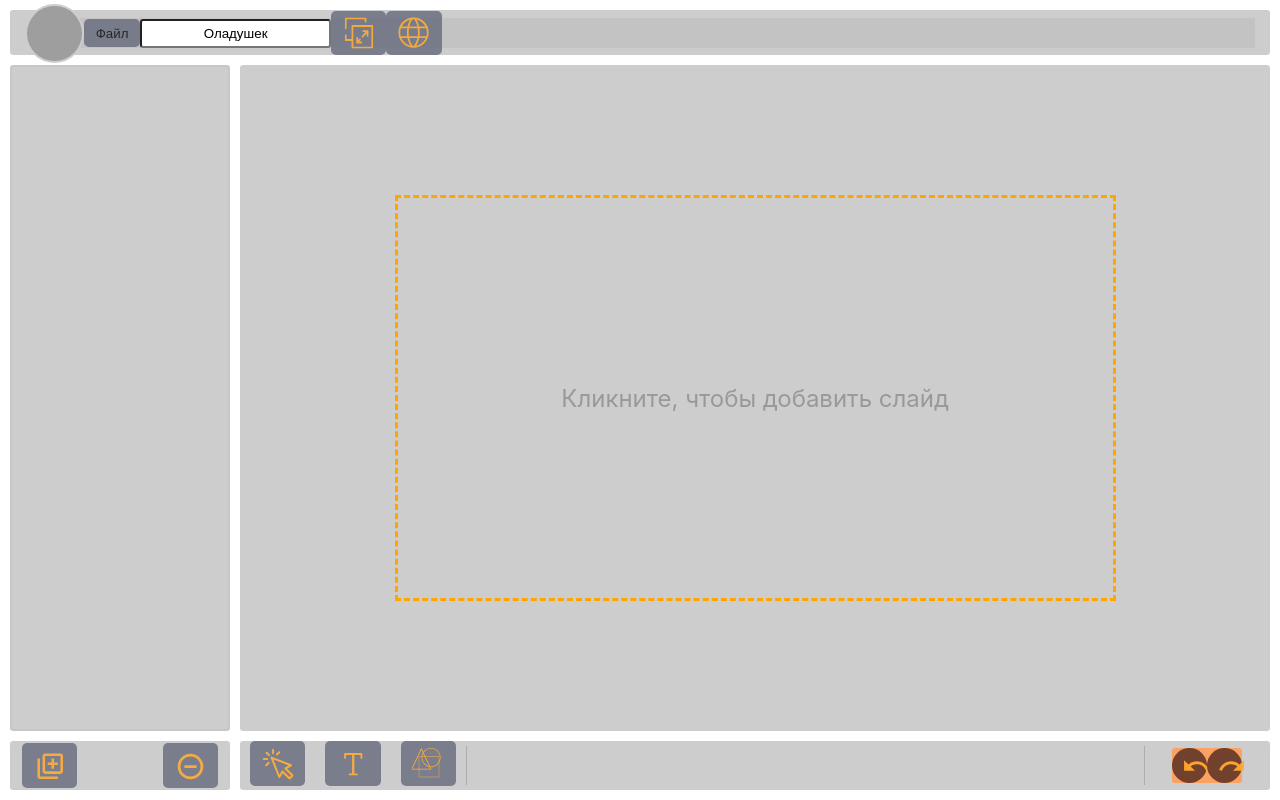
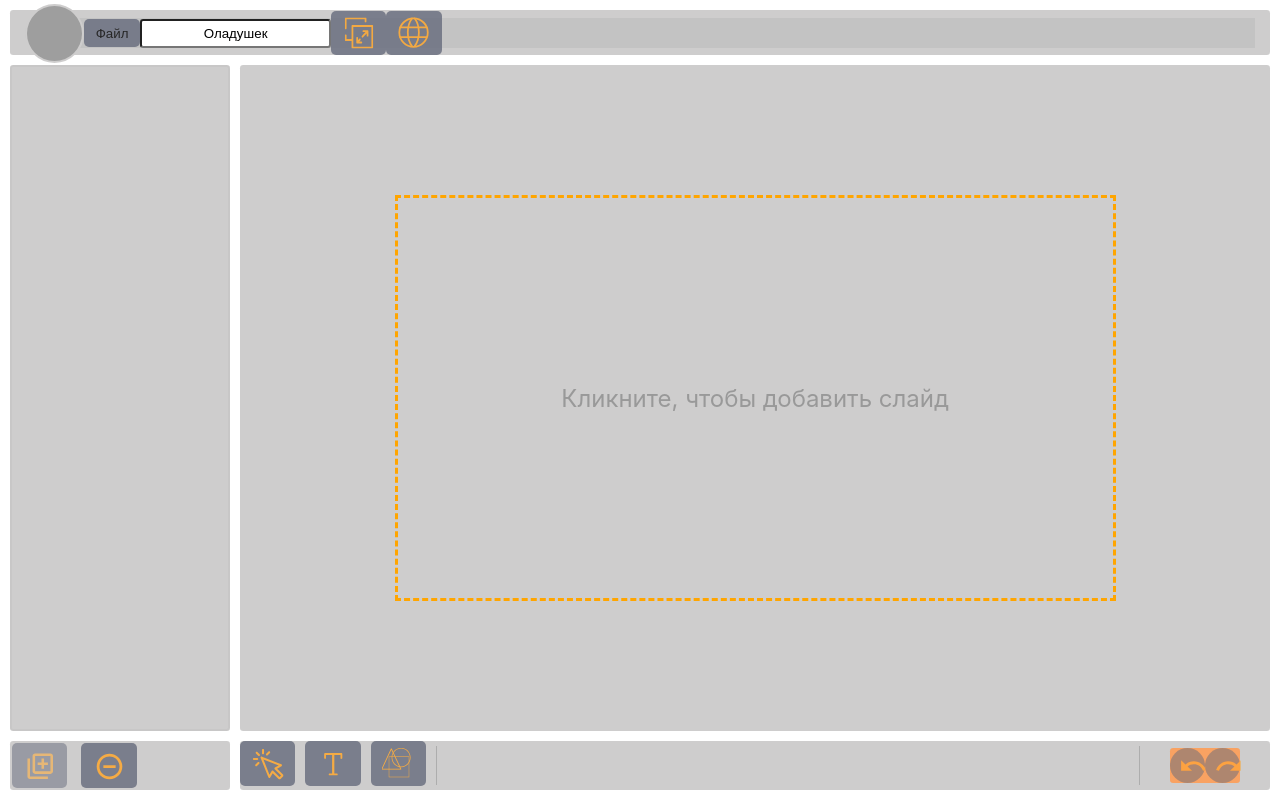
Before and after one commit to pklgn/project-os, a React (Create React App) app: page / in a window 1280 px wide. Built offline with nearby package versions, Linux system fonts and the light colour scheme; grey boxes are pictures that could not be loaded.

Commit message:
dev-10-ermakov Поправил работу disabled кнопки

```diff
--- a/src/components/AppFooter/SlideListTool/SlideListTool.module.css
+++ b/src/components/AppFooter/SlideListTool/SlideListTool.module.css
@@ -1,29 +1,6 @@
 .slides-list-tools {
     grid-area: slideTools;
-    display: grid;
-    grid-template-areas: 'add-slide-button delete-slide-button';
-    justify-content: space-between;
+    display: flex;
     background-color: rgba(190, 189, 189, 0.75);
     border-radius: 0.2rem;
 }
-
-.slides-list-tools>#add-slide-button {
-    grid-area: add-slide-button;
-}
-
-.slides-list-tools button[id="add-slide-button"],
-.slides-list-tools button[id="delete-slide-button"] {
-    margin: 0;
-}
-
-.slides-list-tools div[id="add-slide-button-tool-tip"] {
-    left: calc(145%);
-}
-
-.slides-list-tools div[id="add-slide-button-tool-tip"]:after {
-    left: 21%;
-}
-
-.slides-list-tools>#delete-slide-button {
-    grid-area: delete-slide-button;
-}
--- a/src/components/AppFooter/SlideListTool/SlideListTool.tsx
+++ b/src/components/AppFooter/SlideListTool/SlideListTool.tsx
@@ -48,18 +48,14 @@ export function SlideListTool(): JSX.Element {
 
     const buttonsInfo = [
         {
-            type: 'default',
             text: localeContext.locale.localization.slideListTool.addSlide,
-            state: 'independently',
             id: 'add-slide-button',
-            optionalText: undefined,
             iconLeft: <AddSlideIcon color="#ffa322" />,
             onMouseUp: addSlideButtonFunction,
+            state: 'disabled',
         },
         {
-            type: 'default',
             text: localeContext.locale.localization.slideListTool.deleteSlide,
-            state: 'independently',
             id: 'delete-slide-button',
             iconLeft: <DeleteSlideIcon color="#ffa322" />,
             onMouseUp: deleteSelectedSlidesButtonFunction,
@@ -79,7 +75,6 @@ export function SlideListTool(): JSX.Element {
                             <Button
                                 key={index}
                                 type={info.type}
-                                text={undefined}
                                 state={info.state}
                                 id={info.id}
                                 optionalText={info.optionalText}
@@ -87,6 +82,7 @@ export function SlideListTool(): JSX.Element {
                                 iconRight={info.iconRight}
                                 cssMix={info.cssMix}
                                 onClick={info.onClick}
+                                onMouseUp={info.onMouseUp}
                             />
                         }
                     />
--- a/src/components/common/Button/Button.module.css
+++ b/src/components/common/Button/Button.module.css
@@ -15,8 +15,8 @@
 }
 
 .button--disabled {
-    color: #ffa322;
-    background-color: #512a20;
+    opacity: 0.5;
+    cursor: default;
 }
 
 .button svg {
--- a/src/components/common/Button/Button.tsx
+++ b/src/components/common/Button/Button.tsx
@@ -2,7 +2,7 @@ import styles from './Button.module.css';
 import CSS from 'csstype';
 
 import { joinClassNames } from '../../utils/joinClassNames';
-import React, { BaseSyntheticEvent, MouseEvent, useCallback, useEffect, useRef, useState } from 'react';
+import React, { BaseSyntheticEvent, MouseEvent, useRef, useState } from 'react';
 
 type ButtonState = 'pressed' | 'active' | 'disabled' | 'independently' | 'hover';
 type ButtonType = 'in-list' | 'default' | 'round';
@@ -44,13 +44,15 @@ export function Button(props: ButtonProps) {
 
     const onMouseEnterHandler = (event: MouseEvent) => {
         if (event.buttons === 1) {
-            setButtonState('active');
+            !disabled && setButtonState('active');
         } else {
-            setButtonState('hover');
+            !disabled && setButtonState('hover');
         }
     };
     const onMouseLeaveHandler = () => {
-        setButtonState('independently');
+        if (!disabled) {
+            setButtonState('independently');
+        }
     };
     const textElement = text ? <span className={styles['text']}>{text}</span> : null;
     const optionalTextElement = optionalText ? <span className={styles['optional-text']}>{optionalText}</span> : null;
@@ -58,7 +60,6 @@ export function Button(props: ButtonProps) {
     const onMouseUpHandler = (event: BaseSyntheticEvent) => {
         if (onMouseUp) {
             onMouseUp(event);
-            console.log('hello');
         }
         setButtonState('independently');
     };
--- a/src/components/common/ToolBar/ToolBar.tsx
+++ b/src/components/common/ToolBar/ToolBar.tsx
@@ -91,7 +91,7 @@ export function ToolBar() {
     const saveAsJSONFunction = () => {
         const presentation = store.getState().model.presentation;
         if (presentation.slidesList.length === 0) {
-            alert(localeContext.locale.localization['error_no_slides']);
+            alert(localeContext.locale.localization.errors['noSlidesToSave']);
         } else {
             savePresentationAsJson({
                 ...initEditor(),
--- a/src/components/common/ToolTip/ToolTip.module.css
+++ b/src/components/common/ToolTip/ToolTip.module.css
@@ -1,6 +1,6 @@
 .container {
     position: relative;
-    margin: 0 10px;
+    margin: 0 10px 0 0;
     padding: 2px;
     -webkit-tap-highlight-color: transparent;
 }
--- a/src/components/common/ToolTip/ToolTip.tsx
+++ b/src/components/common/ToolTip/ToolTip.tsx
@@ -1,5 +1,6 @@
 import { useState } from 'react';
 import styles from './ToolTip.module.css';
+import { joinClassNames } from '../../utils/joinClassNames';
 
 export type ToolTipPropsType = {
     title: string;
@@ -17,19 +18,22 @@ export default function ToolTip(props: ToolTipPropsType): JSX.Element {
         <div className={styles.container} id="tooltip">
             <div
                 className={styles['tooltip-placeholder']}
-                onMouseEnter={() => setVisibleState(true)}
-                onMouseLeave={() => setVisibleState(false)}
+                onMouseOver={(event) => {
+                    event.preventDefault();
+                    setVisibleState(true);
+                }}
+                onMouseOut={() => setVisibleState(false)}
                 onClick={() => setVisibleState(false)}
             >
                 {child}
             </div>
             {isVisible && (
-                <div
+                <span
                     className={`${styles['tooltip-content']} ${position ? styles[position] : ''}`}
                     id={props.toolTipId}
                 >
                     {title}
-                </div>
+                </span>
             )}
         </div>
     );
--- a/src/l18n/localizations/en_EN.json
+++ b/src/l18n/localizations/en_EN.json
@@ -16,5 +16,8 @@
     "slideListTool": {
         "addSlide": "Add slide (Ctrl+M)",
         "deleteSlide": "Delete slides (Delete)"
+    },
+    "errors": {
+        "noSlidesToSave": "You cannot save an empty presentation"
     }
 }
--- a/src/l18n/localizations/ru_RU.json
+++ b/src/l18n/localizations/ru_RU.json
@@ -16,5 +16,8 @@
     "slideListTool": {
         "addSlide": "Добавить слайд (Ctrl+M)",
         "deleteSlide": "Удалить выбранные слайды (Delete)"
+    },
+    "errors": {
+        "noSlidesToSave": "Нельзя сохранить пустую презентацию"
     }
 }
```
